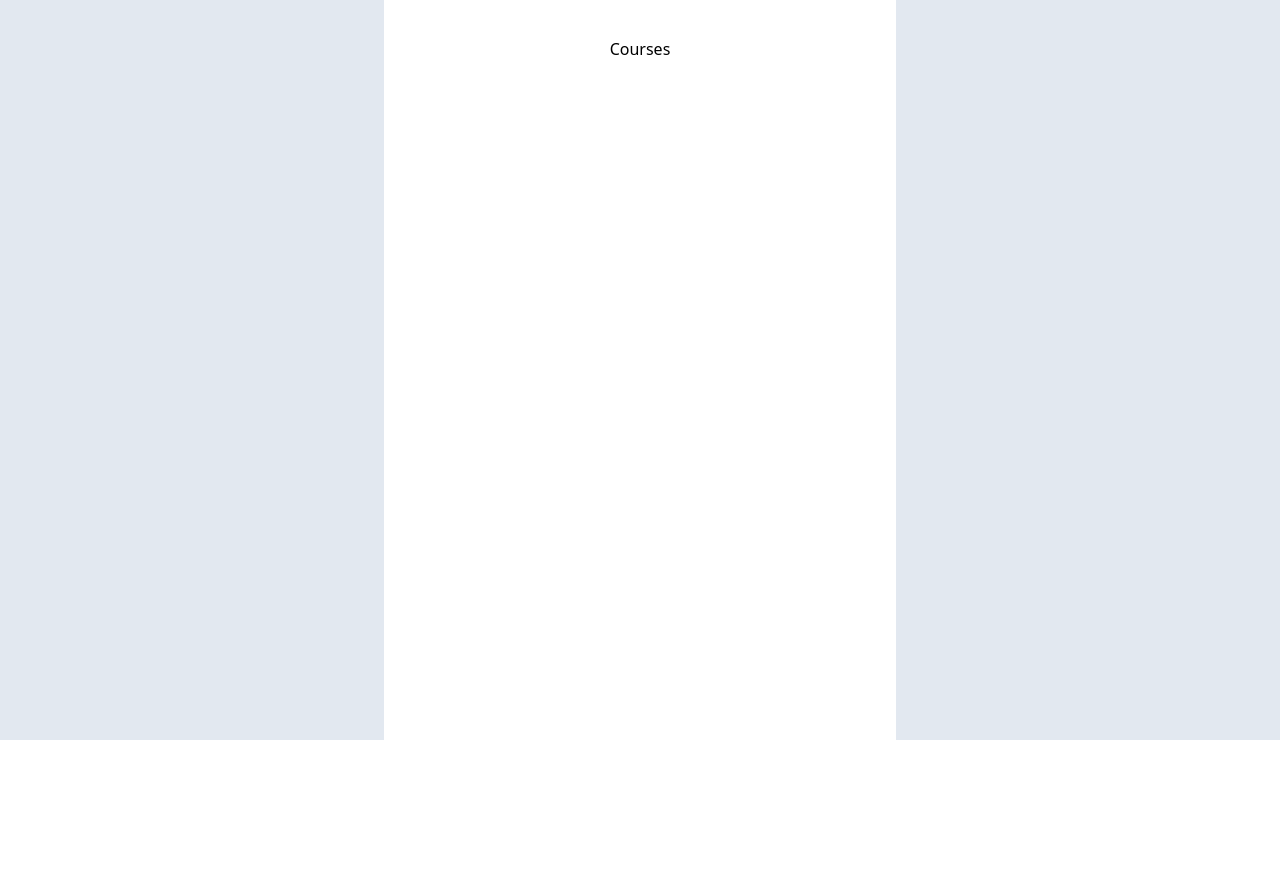
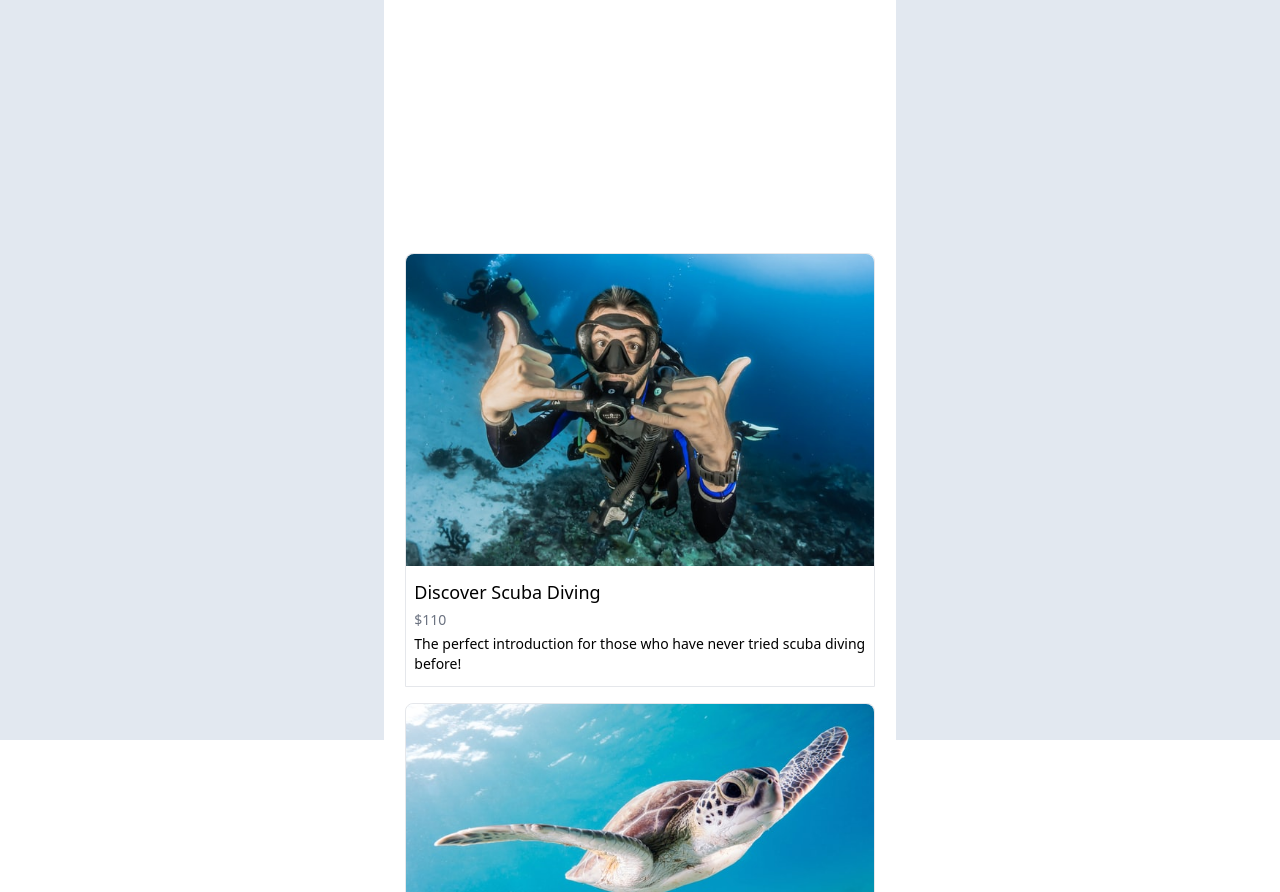
Before and after one commit to Karnes232/mariana-diving, a Gatsby site: page /courses in a window 1280 px wide. Shown: the part 60-952 px from the top of the page. Before the commit the page ends 800 px from the top, so only its background shows below. Built offline with nearby package versions, Linux system fonts and the light colour scheme; Gatsby itself is replaced by a stand-in of ours.

Commit message:
worked on courses page

```diff
--- a/package.json
+++ b/package.json
@@ -28,7 +28,8 @@
     "react": "^18.1.0",
     "react-dom": "^18.1.0",
     "react-helmet": "^6.1.0",
-    "react-icons": "^4.4.0"
+    "react-icons": "^4.4.0",
+    "react-player": "^2.10.1"
   },
   "devDependencies": {
     "autoprefixer": "^10.4.7",
--- /dev/null
+++ b/src/components/CourseCardComponents/CourseCard.js
@@ -0,0 +1,17 @@
+import React from "react"
+
+const CourseCard = ({ img, course, price, description }) => {
+  console.log(img)
+  return (
+    <div className="w-11/12 my-2 border rounded-t-lg">
+      <img src={img} className="rounded-t-lg" alt={course} />
+      <div className="mx-2 my-3 space-y-1">
+        <h2 className="text-lg">{course}</h2>
+        <h6 className="text-sm text-gray-500">${price}</h6>
+        <p className="text-sm">{description}</p>
+      </div>
+    </div>
+  )
+}
+
+export default CourseCard
--- a/src/components/layout.js
+++ b/src/components/layout.js
@@ -24,12 +24,10 @@ const Layout = ({ children }) => {
 
   return (
     <main className="flex flex-col justify-center items-center bg-slate-200">
-      <section className="max-w-lg h-screen overflow-hidden bg-white">
+      <section className="max-w-lg h-screen bg-white">
         <Header />
         <div>
-          <main className="max-w-lg h-screen overflow-hidden bg-white">
-            {children}
-          </main>
+          <main className="max-w-lg h-screen bg-white">{children}</main>
         </div>
       </section>
     </main>
--- a/src/pages/certified.js
+++ b/src/pages/certified.js
@@ -1,5 +1,5 @@
-import React from 'react'
-import Layout from '../components/layout'
+import React from "react"
+import Layout from "../components/layout"
 
 const certified = () => {
   return (
--- a/src/pages/courses.js
+++ b/src/pages/courses.js
@@ -1,11 +1,53 @@
-import React from 'react'
-import Layout from '../components/layout'
+import React from "react"
+import ReactPlayer from "react-player/youtube"
+import CourseCard from "../components/CourseCardComponents/CourseCard"
+import Layout from "../components/layout"
+
+import dsdCardImage from "../images/dsdCard.jpg"
+import sdCardImage from "../images/sdCard.jpg"
+import owdCardImage from "../images/owdCard.jpg"
 
 const courses = () => {
   return (
     <Layout>
-      <div className="w-screen max-w-lg flex flex-col mt-10 items-center h-screen">
-        Courses
+      <div className="w-screen max-w-lg flex flex-col mt-5 items-center">
+        <div className="relative w-screen h-52">
+          <ReactPlayer
+            className="absolute top-0 left-0"
+            url="https://www.youtube.com/watch?v=KvZT3etZIsw"
+            //url='https://www.youtube.com/watch?v=Ad5iorC7xlo'
+            //url="https://www.youtube.com/watch?v=qEzf4MjmowA"
+            width="100%"
+            height="100%"
+          />
+        </div>
+        <div className="flex flex-col items-center justify-center mt-5">
+          <CourseCard
+            img={dsdCardImage}
+            course={"Discover Scuba Diving"}
+            price={"110"}
+            description={
+              "The perfect introduction for those who have never tried scuba diving before!"
+            }
+          />
+          <CourseCard
+            img={sdCardImage}
+            course={"Scuba Diver"}
+            price={"360"}
+            description={
+              "The perfect introduction for those who have never tried scuba diving before!"
+            }
+          />
+
+          <CourseCard
+            img={owdCardImage}
+            course={"Open Water Diver"}
+            price={"460"}
+            description={
+              "The perfect introduction for those who have never tried scuba diving before!"
+            }
+          />
+        </div>
       </div>
     </Layout>
   )
```
Also changed, not shown: src/images/dsdCard.jpg (added), src/images/owdCard.jpg (added), src/images/sdCard.jpg (added), 1 other file.
